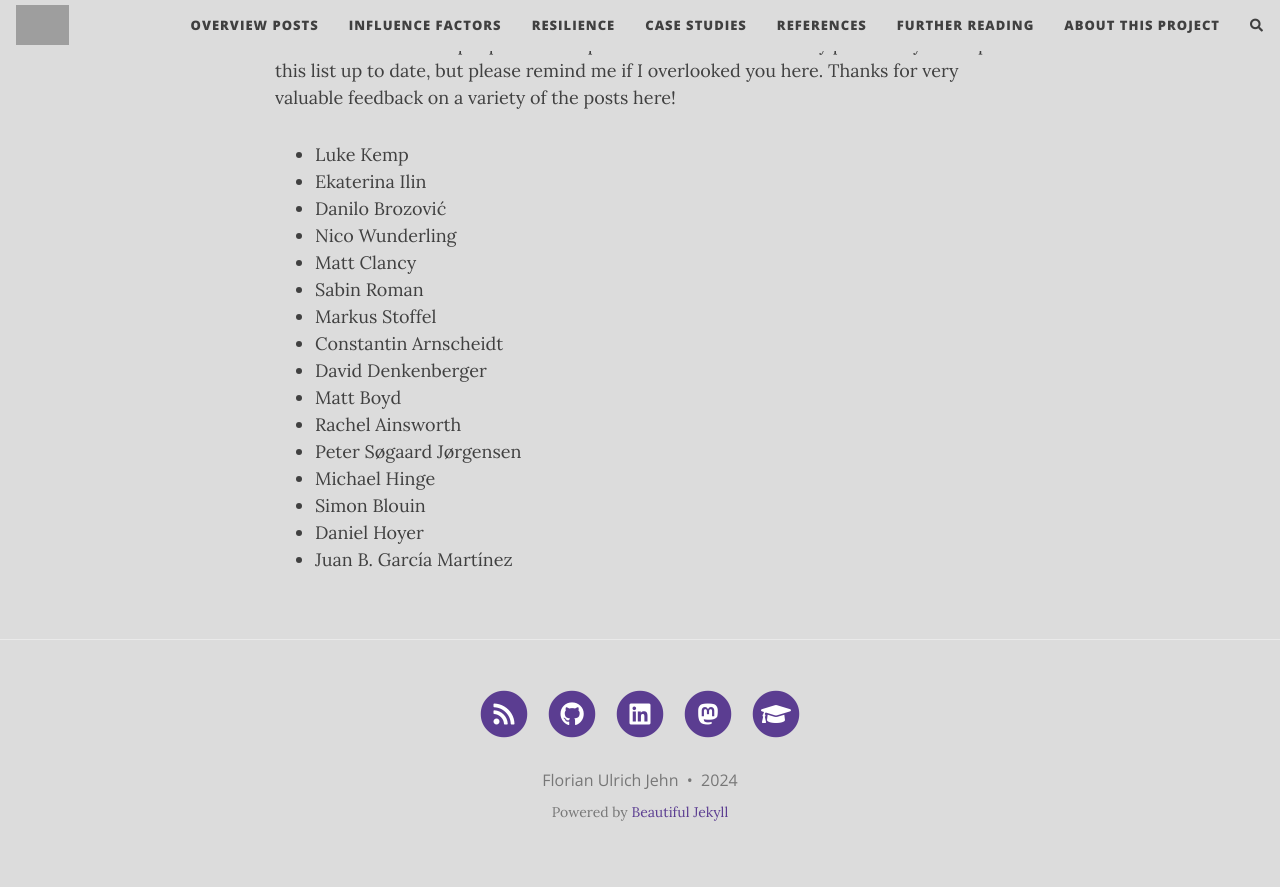
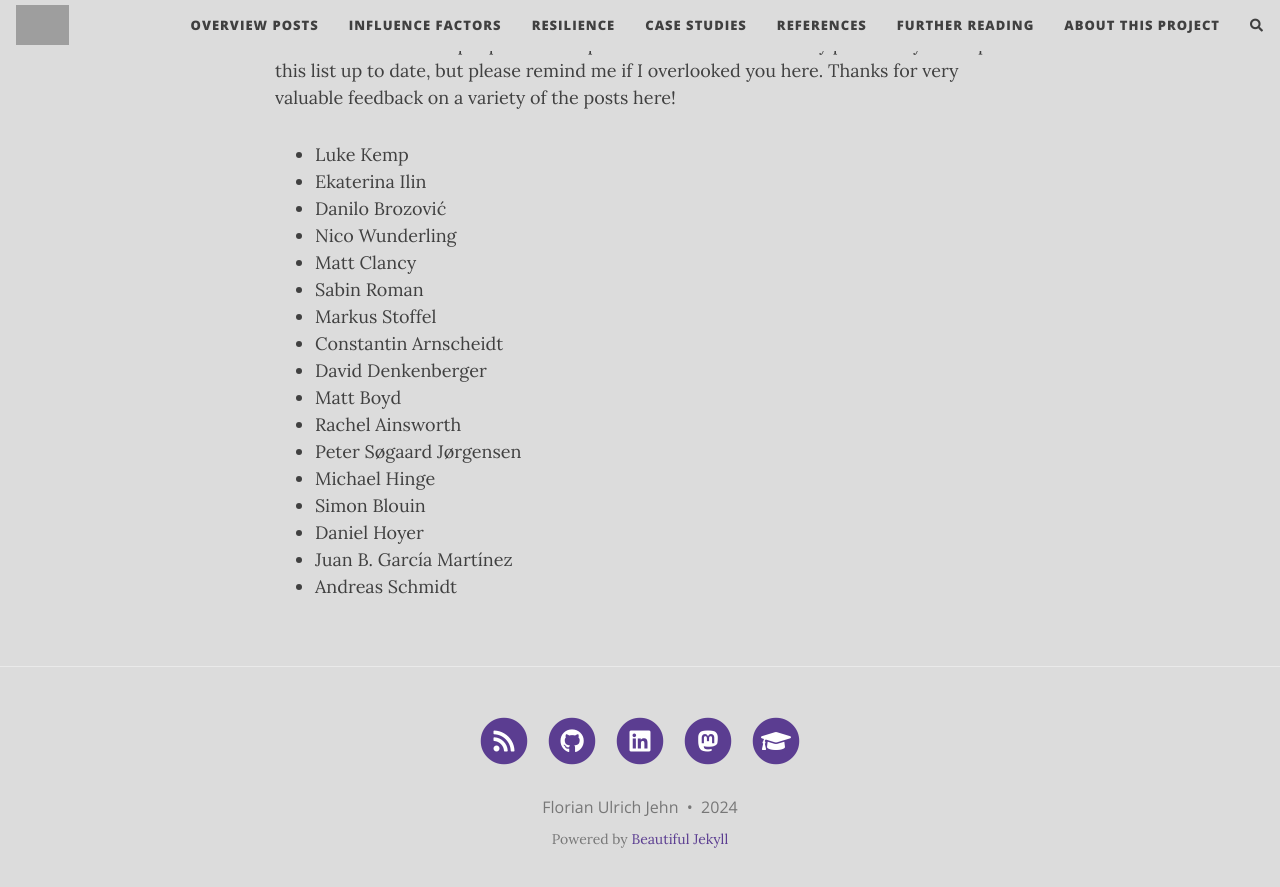
Before and after one commit to florianjehn/Societal_Collapse, a Jekyll site: the page built from aboutme.md, in a window 1280 px wide and 900 px high, scrolled down 1238 px. Shown: the top 887 px of the window. Built offline with Jekyll 4.4.1, drawn with Linux system fonts in a browser that asks for light colours; nearby versions of some CDN libraries; comment, search, counter and statistics services are not loaded; grey boxes are pictures that could not be loaded.

Commit message:
Update aboutme.md

```diff
--- a/aboutme.md
+++ b/aboutme.md
@@ -35,3 +35,4 @@ Thanks for very valuable feedback on a variety of the posts here!
 * Simon Blouin
 * Daniel Hoyer
 * Juan B. García Martínez
+* Andreas Schmidt
```
